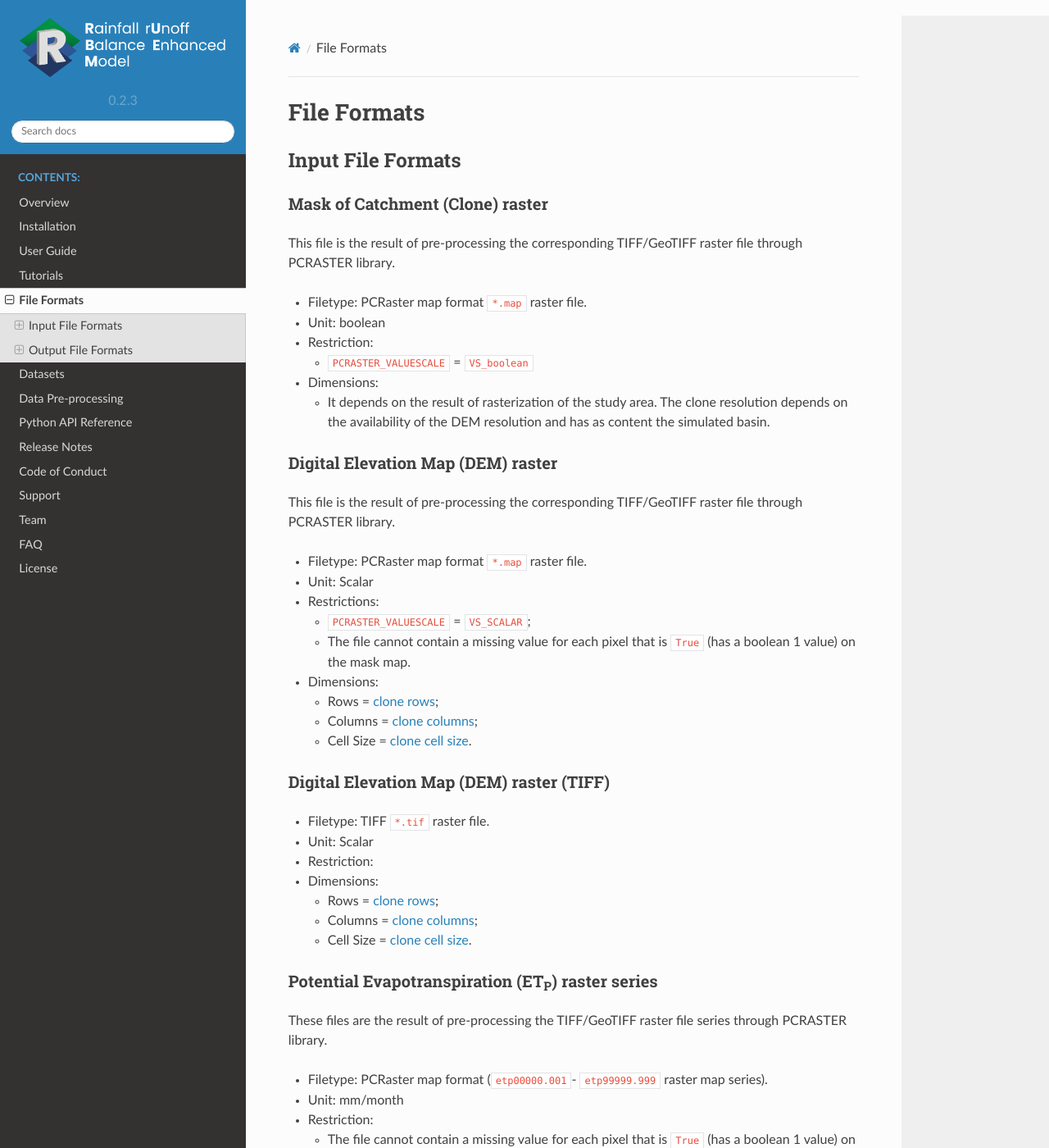
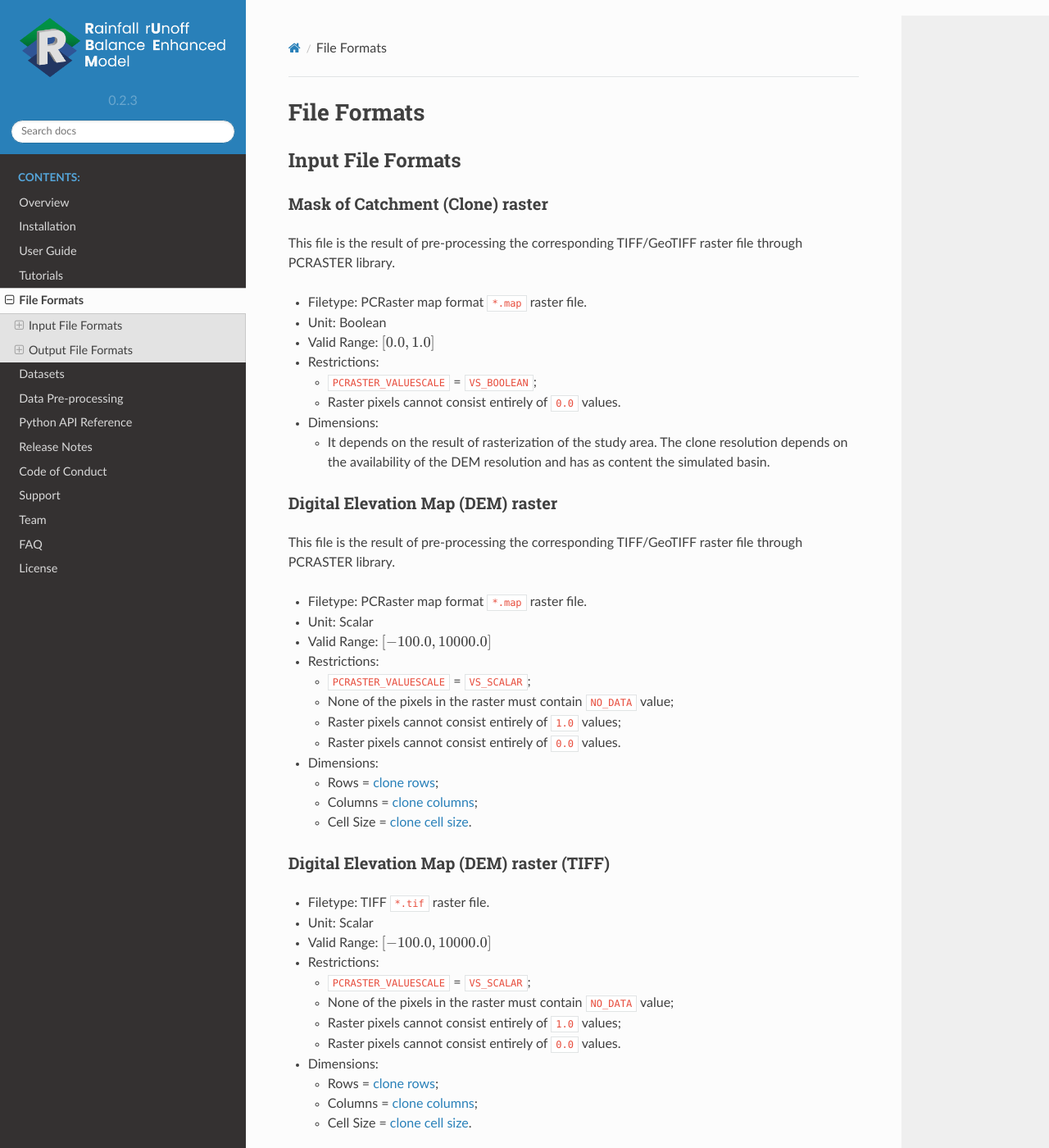
Before and after one commit to LabSid-USP/RUBEM, a Sphinx documentation site: the page built from doc/source/fileformats.rst, in a window 1280 px wide and 1400 px high. Shown: the whole window at 82% size. Built offline with Sphinx 7.4.7 and the Read the Docs theme 2.0.0, drawn with Linux system fonts in a browser that asks for light colours; some of the changed text lies outside the part shown.

Commit message:
Update input file formats docs

```diff
--- a/doc/source/fileformats.rst
+++ b/doc/source/fileformats.rst
@@ -14,10 +14,12 @@ Mask of Catchment (Clone) raster
 This file is the result of pre-processing the corresponding TIFF/GeoTIFF raster file through PCRASTER library.
 
 - Filetype: PCRaster map format :file:`*.map` raster file.
-- Unit: boolean
-- Restriction:
+- Unit: Boolean
+- Valid Range: :math:`[0.0, 1.0]`
+- Restrictions:
 
-  - ``PCRASTER_VALUESCALE`` = ``VS_boolean``
+  - ``PCRASTER_VALUESCALE`` = ``VS_BOOLEAN``;
+  - Raster pixels cannot consist entirely of ``0.0`` values.
 
 - Dimensions:
 
@@ -30,10 +32,13 @@ This file is the result of pre-processing the corresponding TIFF/GeoTIFF raster
 
 - Filetype: PCRaster map format :file:`*.map` raster file.
 - Unit: Scalar
+- Valid Range: :math:`[-100.0, 10000.0]`
 - Restrictions:
 
   - ``PCRASTER_VALUESCALE`` = ``VS_SCALAR``;
-  - The file cannot contain a missing value for each pixel that is ``True`` (has a boolean 1 value) on the mask map.
+  - None of the pixels in the raster must contain ``NO_DATA`` value;
+  - Raster pixels cannot consist entirely of ``1.0`` values;
+  - Raster pixels cannot consist entirely of ``0.0`` values.
 
 - Dimensions:
 
@@ -46,7 +51,13 @@ Digital Elevation Map (DEM) raster (TIFF)
 
 - Filetype: TIFF :file:`*.tif` raster file.
 - Unit: Scalar
-- Restriction:
+- Valid Range: :math:`[-100.0, 10000.0]`
+- Restrictions:
+
+  - ``PCRASTER_VALUESCALE`` = ``VS_SCALAR``;
+  - None of the pixels in the raster must contain ``NO_DATA`` value;
+  - Raster pixels cannot consist entirely of ``1.0`` values;
+  - Raster pixels cannot consist entirely of ``0.0`` values.
 
 - Dimensions:
 
@@ -62,9 +73,10 @@ These files are the result of pre-processing the TIFF/GeoTIFF raster file series
 
 - Filetype: PCRaster map format (:file:`etp00000.001`- :file:`etp99999.999` raster map series).
 - Unit: mm/month
-- Restriction:
+- Valid Range: :math:`[0.0, \infty]`
+- Restrictions:
 
-  - The file cannot contain a missing value for each pixel that is ``True`` (has a boolean 1 value) on the mask map;
+  - None of the pixels in the raster must contain ``NO_DATA`` value;
   - Each month of the historical series corresponds to a :raw-html:`ET<sub>P</sub>` file.
 
 - Dimensions:
@@ -89,9 +101,10 @@ These files are the result of pre-processing the TIFF/GeoTIFF raster file series
 
 - Filetype: PCRaster map format (:file:`raf00000.001`- :file:`raf99999.999` raster map series).
 - Unit: mm/month
-- Restriction:
+- Valid Range: :math:`[0.0, \infty]`
+- Restrictions:
 
-  - The file cannot contain a missing value for each pixel that is ``True`` (has a boolean 1 value) on the mask map;
+  - None of the pixels in the raster must contain ``NO_DATA`` value;
   - Each month of the historical series corresponds to a rainfall file.
 
 - Dimensions:
@@ -116,9 +129,10 @@ These files are the result of pre-processing the TIFF/GeoTIFF raster file series
 
 - Filetype: PCRaster map format (:file:`ndvi0000.001`- :file:`ndvi9999.999` raster map series).
 - Unit: Dimensionless
-- Restriction:
+- Valid Range: :math:`[-1.0, 1.0]`
+- Restrictions:
 
-  - The file cannot contain a missing value for each pixel that is ``True`` (has a boolean 1 value) on the mask map;
+  - None of the pixels in the raster must contain ``NO_DATA`` value;
   - Each month of the historical series corresponds to a NDVI file.
 
 - Dimensions:
@@ -145,9 +159,10 @@ These files are the result of pre-processing the TIFF/GeoTIFF raster file series
 
 - Filetype: PCRaster map format (:file:`kpc00000.001`- :file:`kpc99999.999` raster map series).
 - Unit: Dimensionless
-- Restriction:
+- Valid Range: :math:`[0.0, 1.0]`
+- Restrictions:
 
-  - The file cannot contain a missing value for each pixel that is ``True`` (has a boolean 1 value) on the mask map;
+  - None of the pixels in the raster must contain ``NO_DATA`` value;
   - Each month of the historical series corresponds to a :raw-html:`K<sub>P</sub>` file.
 
 - Dimensions:
@@ -172,11 +187,13 @@ These files are the result of pre-processing the TIFF/GeoTIFF raster file series
 
 - Filetype: PCRaster map format (:file:`luc00000.001`- :file:`luc99999.999` raster map series).
 - Unit: Nominal
+- Valid Range: :math:`[0.0, \infty]`
 - Restrictions:
 
   - ``PCRASTER_VALUESCALE`` = ``VS_NOMINAL``;
-  - The file cannot contain a missing value for each pixel that is ``True`` (has a boolean 1 value) on the mask map;
-  - A cover file is required for each timestep of the historical series.
+  - None of the pixels in the raster must contain ``NO_DATA`` value;
+  - Raster pixels cannot consist entirely of ``0.0`` values;
+  - A LULC raster file is required for each timestep of the historical series.
 
 - Dimensions:
 
@@ -199,10 +216,12 @@ This file is the result of pre-processing the corresponding TIFF/GeoTIFF raster
 
 - Filetype: PCRaster map format :file:`*.map` raster file.
 - Unit: Nominal
+- Valid Range: :math:`[0.0, \infty]`
 - Restrictions:
 
   - ``PCRASTER_VALUESCALE`` = ``VS_NOMINAL``;
-  - The file cannot contain a missing value for each pixel that is ``True`` (has a boolean 1 value) on the mask map.
+  - None of the pixels in the raster must contain ``NO_DATA`` value;
+  - Raster pixels cannot consist entirely of ``0.0`` values.
 
 - Dimensions:
 
@@ -217,9 +236,11 @@ This file is the result of pre-processing the corresponding TIFF/GeoTIFF raster
 
 - Filetype: PCRaster map format :file:`*.map` raster file.
 - Unit: Nominal
-- Restriction:
+- Valid Range: :math:`[0.0, \infty]`
+- Restrictions:
 
-  - ``PCRASTER_VALUESCALE`` = ``VS_NOMINAL``
+  - ``PCRASTER_VALUESCALE`` = ``VS_NOMINAL``;
+  - Raster pixels cannot consist entirely of ``0.0`` values.
 
 - Dimensions:
 
@@ -234,10 +255,11 @@ This file is the result of pre-processing the corresponding TIFF/GeoTIFF raster
 
 - Filetype: PCRaster map format :file:`*.map` raster file.
 - Unit: Dimensionless
+- Valid Range: :math:`[-1.0, 1.0]`
 - Restrictions:
 
   - ``PCRASTER_VALUESCALE`` = ``VS_SCALAR``;
-  - The file cannot contain a missing value for each pixel that is ``True`` (has a boolean 1 value) on the mask map.
+  - None of the pixels in the raster must contain ``NO_DATA`` value.
 
 - Dimensions:
 
@@ -252,10 +274,11 @@ This file is the result of pre-processing the corresponding TIFF/GeoTIFF raster
 
 - Filetype: PCRaster map format :file:`*.map` raster file.
 - Unit:Dimensionless
+- Valid Range: :math:`[-1.0, 1.0]`
 - Restrictions:
 
   - ``PCRASTER_VALUESCALE`` = ``VS_SCALAR``;
-  - The file cannot contain a missing value for each pixel that is ``True`` (has a boolean 1 value) on the mask map.
+  - None of the pixels in the raster must contain ``NO_DATA`` value.
 
 - Dimensions:
 
@@ -266,9 +289,9 @@ This file is the result of pre-processing the corresponding TIFF/GeoTIFF raster
 Monthly Rainy Days table
 ^^^^^^^^^^^^^^^^^^^^^^^^^
 
-- Filetype: Text :file:`*txt` or Comma-separated values (CSV) :file:`*.csv` file.
+- Filetype: Text :file:`*.txt` or Comma-separated values (CSV) :file:`*.csv` file.
 - Unit: rainy days/month
-- Restriction:
+- Restrictions:
 
   - 12 values, one for each month (mean value historic series)
 
@@ -289,9 +312,9 @@ Monthly Rainy Days table
 Impervious Area Fraction (:raw-html:`a<sub>i</sub>`) table
 ^^^^^^^^^^^^^^^^^^^^^^^^^^^^^^^^^^^^^^^^^^^^^^^^^^^^^^^^^^^
 
-- Filetype: Text :file:`*txt` or Comma-separated values (CSV) :file:`*.csv` file.
+- Filetype: Text :file:`*.txt` or Comma-separated values (CSV) :file:`*.csv` file.
 - Unit: Dimensionless
-- Restriction:
+- Restrictions:
 
   - :math:`a_i + a_o + a_s + a_v = 1`
 
@@ -312,9 +335,9 @@ Impervious Area Fraction (:raw-html:`a<sub>i</sub>`) table
 Open Water Area Fraction (:raw-html:`a<sub>o</sub>`) table
 ^^^^^^^^^^^^^^^^^^^^^^^^^^^^^^^^^^^^^^^^^^^^^^^^^^^^^^^^^^^
 
-- Filetype: Text :file:`*txt` or Comma-separated values (CSV) :file:`*.csv` file.
+- Filetype: Text :file:`*.txt` or Comma-separated values (CSV) :file:`*.csv` file.
 - Unit: Dimensionless
-- Restriction:
+- Restrictions:
 
   - :math:`a_i + a_o + a_s + a_v = 1`
 
@@ -335,9 +358,9 @@ Open Water Area Fraction (:raw-html:`a<sub>o</sub>`) table
 Bare Soil Area Fraction (:raw-html:`a<sub>s</sub>`) table
 ^^^^^^^^^^^^^^^^^^^^^^^^^^^^^^^^^^^^^^^^^^^^^^^^^^^^^^^^^^
 
-- Filetype: Text :file:`*txt` or Comma-separated values (CSV) :file:`*.csv` file.
+- Filetype: Text :file:`*.txt` or Comma-separated values (CSV) :file:`*.csv` file.
 - Unit: Dimensionless
-- Restriction:
+- Restrictions:
 
   - :math:`a_i + a_o + a_s + a_v = 1`
 
@@ -358,9 +381,9 @@ Bare Soil Area Fraction (:raw-html:`a<sub>s</sub>`) table
 Vegetated Area Fraction (:raw-html:`a<sub>v</sub>`) table
 ^^^^^^^^^^^^^^^^^^^^^^^^^^^^^^^^^^^^^^^^^^^^^^^^^^^^^^^^^^
 
-- Filetype: Text :file:`*txt` or Comma-separated values (CSV) :file:`*.csv` file.
+- Filetype: Text :file:`*.txt` or Comma-separated values (CSV) :file:`*.csv` file.
 - Unit: Dimensionless
-- Restriction:
+- Restrictions:
 
   - :math:`a_i + a_o + a_s + a_v = 1`
 
@@ -381,9 +404,9 @@ Vegetated Area Fraction (:raw-html:`a<sub>v</sub>`) table
 Manning's Roughness Coefficient table
 ^^^^^^^^^^^^^^^^^^^^^^^^^^^^^^^^^^^^^^
 
-- Filetype: Text :file:`*txt` or Comma-separated values (CSV) :file:`*.csv` file.
+- Filetype: Text :file:`*.txt` or Comma-separated values (CSV) :file:`*.csv` file.
 - Unit: Dimensionless
-- Restriction:
+- Restrictions:
 
   - One value for each soil class.
 
@@ -404,9 +427,9 @@ Manning's Roughness Coefficient table
 Bulk Density table
 ^^^^^^^^^^^^^^^^^^^
 
-- Filetype: Text :file:`*txt` or Comma-separated values (CSV) :file:`*.csv` file.
+- Filetype: Text :file:`*.txt` or Comma-separated values (CSV) :file:`*.csv` file.
 - Unit: :raw-html:`g/cm<sup>3</sup>`
-- Restriction:
+- Restrictions:
 
   - One value for each soil class.
 
@@ -427,9 +450,9 @@ Bulk Density table
 Saturated Hydraulic Conductivity (:raw-html:`K<sub>SAT</sub>`) table
 ^^^^^^^^^^^^^^^^^^^^^^^^^^^^^^^^^^^^^^^^^^^^^^^^^^^^^^^^^^^^^^^^^^^^^^
 
-- Filetype: Text :file:`*txt` or Comma-separated values (CSV) :file:`*.csv` file.
+- Filetype: Text :file:`*.txt` or Comma-separated values (CSV) :file:`*.csv` file.
 - Unit: mm/month
-- Restriction:
+- Restrictions:
 
   - One value for each soil class.
 
@@ -450,9 +473,9 @@ Saturated Hydraulic Conductivity (:raw-html:`K<sub>SAT</sub>`) table
 Field Capacity (:raw-html:`θ<sub>FC</sub>`) table
 ^^^^^^^^^^^^^^^^^^^^^^^^^^^^^^^^^^^^^^^^^^^^^^^^^^
 
-- Filetype: Text :file:`*txt` or Comma-separated values (CSV) :file:`*.csv` file.
+- Filetype: Text :file:`*.txt` or Comma-separated values (CSV) :file:`*.csv` file.
 - Unit: :raw-html:`θ (cm<sup>3</sup>/cm<sup>3</sup>)`
-- Restriction:
+- Restrictions:
 
   - One value for each soil class.
 
@@ -473,9 +496,9 @@ Field Capacity (:raw-html:`θ<sub>FC</sub>`) table
 Saturated Content (:raw-html:`θ<sub>SAT</sub>`) table
 ^^^^^^^^^^^^^^^^^^^^^^^^^^^^^^^^^^^^^^^^^^^^^^^^^^^^^^
 
-- Filetype: Text :file:`*txt` or Comma-separated values (CSV) :file:`*.csv` file.
+- Filetype: Text :file:`*.txt` or Comma-separated values (CSV) :file:`*.csv` file.
 - Unit: :raw-html:`θ (cm<sup>3</sup>/cm<sup>3</sup>)`
-- Restriction:
+- Restrictions:
 
   - One value for each soil class.
 
@@ -496,9 +519,9 @@ Saturated Content (:raw-html:`θ<sub>SAT</sub>`) table
 Wilting Point (:raw-html:`θ<sub>WP</sub>`) table
 ^^^^^^^^^^^^^^^^^^^^^^^^^^^^^^^^^^^^^^^^^^^^^^^^^
 
-- Filetype: Text :file:`*txt` or Comma-separated values (CSV) :file:`*.csv` file.
+- Filetype: Text :file:`*.txt` or Comma-separated values (CSV) :file:`*.csv` file.
 - Unit: :raw-html:`θ (cm<sup>3</sup>/cm<sup>3</sup>)`
-- Restriction:
+- Restrictions:
 
   - One value for each soil class..
 
@@ -519,10 +542,10 @@ Wilting Point (:raw-html:`θ<sub>WP</sub>`) table
 Depth Rootzone table
 ^^^^^^^^^^^^^^^^^^^^^
 
-- Filetype: Text :file:`*txt` or Comma-separated values (CSV) :file:`*.csv` file.
+- Filetype: Text :file:`*.txt` or Comma-separated values (CSV) :file:`*.csv` file.
 - Unit: cm
 
-- Restriction:
+- Restrictions:
 
   - One value for each soil class..
 
@@ -543,10 +566,10 @@ Depth Rootzone table
 Minimum Crop Coefficient (:raw-html:`K<sub>C<sub>MIN</sub></sub>`) table
 ^^^^^^^^^^^^^^^^^^^^^^^^^^^^^^^^^^^^^^^^^^^^^^^^^^^^^^^^^^^^^^^^^^^^^^^^^
 
-- Filetype: Text :file:`*txt` or Comma-separated values (CSV) :file:`*.csv` file.
+- Filetype: Text :file:`*.txt` or Comma-separated values (CSV) :file:`*.csv` file.
 - Unit: Dimensionless
 
-- Restriction:
+- Restrictions:
 
   - :math:`K_{C_{MAX}} > K_{C_{MIN}}`
 
@@ -568,10 +591,10 @@ Minimum Crop Coefficient (:raw-html:`K<sub>C<sub>MIN</sub></sub>`) table
 Maximum Crop Coefficient (:raw-html:`K<sub>C<sub>MAX</sub></sub>`) table
 ^^^^^^^^^^^^^^^^^^^^^^^^^^^^^^^^^^^^^^^^^^^^^^^^^^^^^^^^^^^^^^^^^^^^^^^^^^
 
-- Filetype: Text :file:`*txt` or Comma-separated values (CSV) :file:`*.csv` file.
+- Filetype: Text :file:`*.txt` or Comma-separated values (CSV) :file:`*.csv` file.
 - Unit: Dimensionless
 
-- Restriction:
+- Restrictions:
 
   - :math:`K_{C_{MAX}} > K_{C_{MIN}}`
 
```
